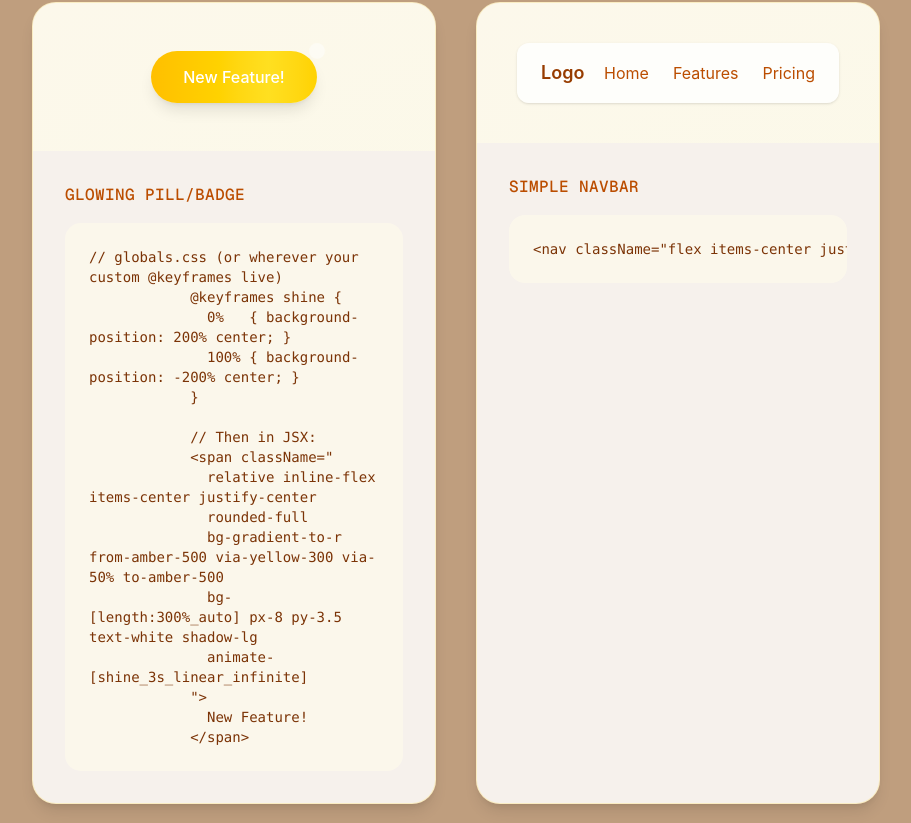
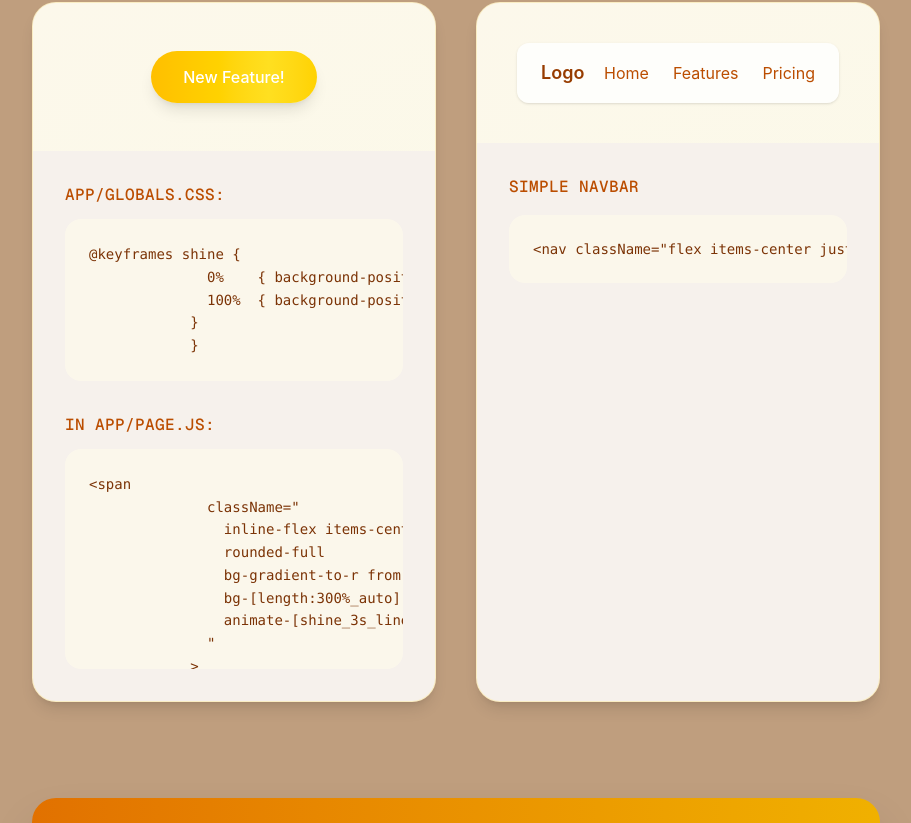
Before and after one commit to JDParay/paray-webapp-demo, a Next.js app: page / in a window 1280 px wide. Shown: the part 1798-2621 px from the top of the page, without its empty margins (184-1095 px from the left). Built offline with nearby package versions, Linux system fonts and the light colour scheme.

Commit message:
Update page.js (6)

```diff
--- a/app/page.js
+++ b/app/page.js
@@ -122,7 +122,7 @@ export default function Home() {
               <div className="flex items-center justify-center bg-gradient-to-br from-amber-50/70 to-yellow-50/70 p-12 dark:from-amber-950/30 dark:to-yellow-950/30">
                 <span
                   className="
-                    relative inline-flex items-center justify-center
+                    inline-flex items-center justify-center
                     rounded-full
                     bg-gradient-to-r from-amber-500 via-yellow-300 via-50% to-amber-500
                     bg-[length:300%_auto] px-8 py-3.5 font-medium text-white shadow-lg
@@ -130,36 +130,43 @@ export default function Home() {
                   "
                 >
                   New Feature!
-                  {/* Subtle sparkle dot */}
-                  <span className="absolute -right-1.5 -top-1.5 h-3 w-3 rounded-full bg-white/70 animate-ping"></span>
-                  {/* Optional extra tiny sparkles if you want more bling */}
-                  {/* <span className="absolute -left-1 -bottom-1 h-1.5 w-1.5 rounded-full bg-white/50 animate-ping delay-150"></span> */}
                 </span>
               </div>
-              <div className="p-8">
-                <h3 className="mb-4 font-mono text-base font-medium uppercase tracking-wide text-amber-700 dark:text-amber-300">
-                  Glowing Pill/Badge
-                </h3>
-                <pre className="overflow-x-auto rounded-2xl bg-amber-50/60 p-6 text-sm dark:bg-amber-950/40">
-                  <code className="text-amber-900 dark:text-amber-200 block whitespace-pre-wrap">
-            {`// globals.css (or wherever your custom @keyframes live)
-            @keyframes shine {
-              0%   { background-position: 200% center; }
-              100% { background-position: -200% center; }
+
+              <div className="p-8 space-y-8">
+                <div>
+                  <h3 className="mb-3 font-mono text-base font-medium uppercase tracking-wide text-amber-700 dark:text-amber-300">
+                    app/globals.css:
+                  </h3>
+                  <pre className="overflow-x-auto rounded-2xl bg-amber-50/60 p-6 text-sm leading-relaxed dark:bg-amber-950/40 max-h-[180px] scrollbar-thin scrollbar-thumb-amber-400/50 scrollbar-track-amber-100/30 dark:scrollbar-thumb-amber-600/50 dark:scrollbar-track-amber-950/30">
+                    <code className="text-amber-900 dark:text-amber-200 block whitespace-pre">
+            {`@keyframes shine {
+              0%    { background-position: 200% center; }
+              100%  { background-position: -200% center; }
             }
+            }`}</code>
+                  </pre>
+                </div>
 
-            // Then in JSX:
-            <span className="
-              relative inline-flex items-center justify-center
-              rounded-full
-              bg-gradient-to-r from-amber-500 via-yellow-300 via-50% to-amber-500
-              bg-[length:300%_auto] px-8 py-3.5 text-white shadow-lg
-              animate-[shine_3s_linear_infinite]
-            ">
+                <div>
+                  <h3 className="mb-3 font-mono text-base font-medium uppercase tracking-wide text-amber-700 dark:text-amber-300">
+                    in app/page.js:
+                  </h3>
+                  <pre className="overflow-x-auto rounded-2xl bg-amber-50/60 p-6 text-sm leading-relaxed dark:bg-amber-950/40 max-h-[220px] scrollbar-thin scrollbar-thumb-amber-400/50 scrollbar-track-amber-100/30 dark:scrollbar-thumb-amber-600/50 dark:scrollbar-track-amber-950/30">
+                    <code className="text-amber-900 dark:text-amber-200 block whitespace-pre">
+            {`<span
+              className="
+                inline-flex items-center justify-center
+                rounded-full
+                bg-gradient-to-r from-amber-500 via-yellow-300 via-50% to-amber-500
+                bg-[length:300%_auto] px-8 py-3.5 font-medium text-white shadow-lg
+                animate-[shine_3s_linear_infinite]
+              "
+            >
               New Feature!
-            </span>`}
-                  </code>
-                </pre>
+            </span>`}</code>
+                  </pre>
+                </div>
               </div>
             </div>
 
```
